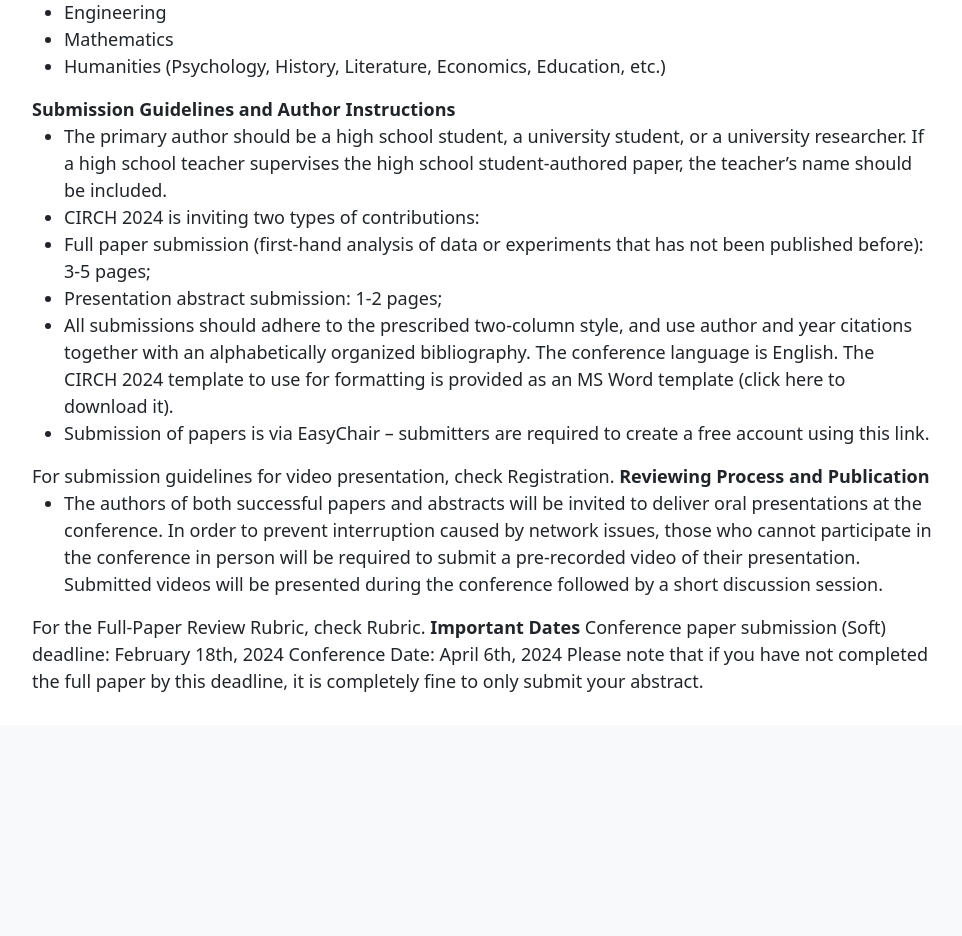
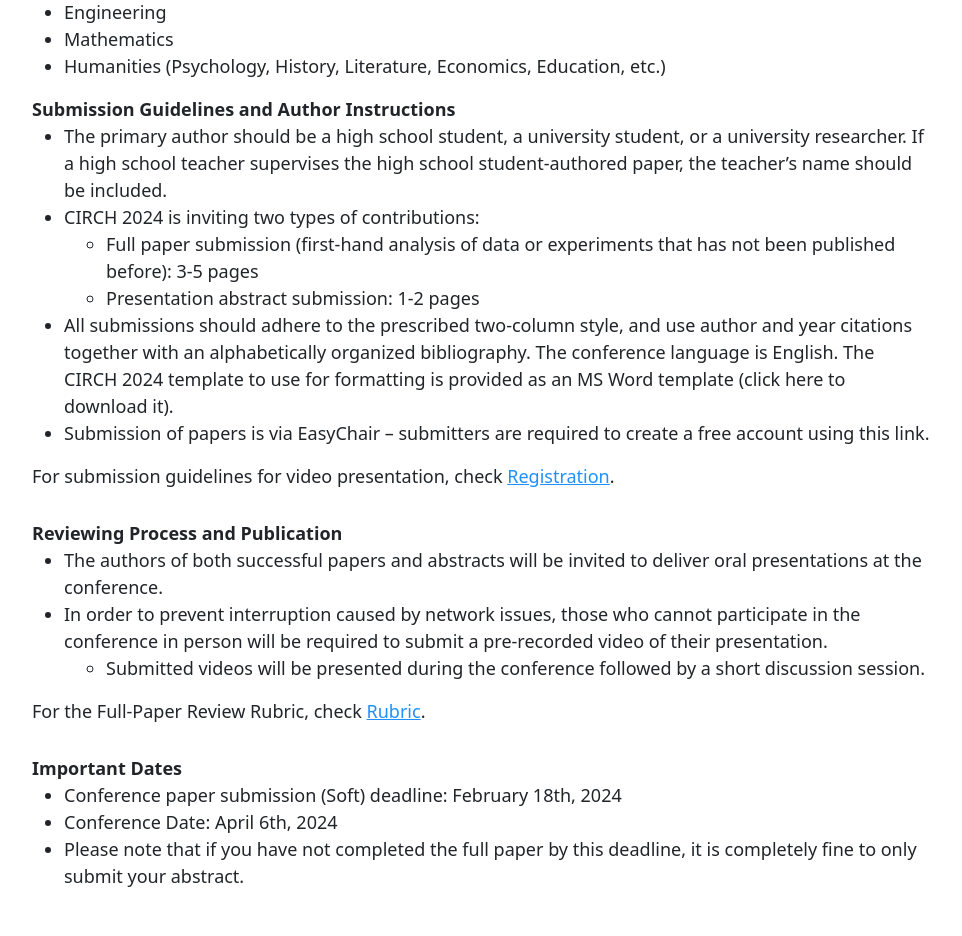
Before and after one commit to MegaThinker173/CIRCH-2024-Website-By-Preston-Badger-Class-of-2025, a Flask app: page /call-for-papers in a window 1280 px wide. Shown: the part 1307-2243 px from the top of the page, without its empty margins (158-1120 px from the left). Before the commit the page ends 1999 px from the top, so only its background shows below. Run offline with Flask 3, Linux system fonts and the light colour scheme.

Commit message:
Updated the "Call for Papers" page to adjust stylistic choices, and included links to the "Registration" and "Rubric" pages of the website in the appropriate text.

```diff
--- a/templates/call_for_papers.html
+++ b/templates/call_for_papers.html
@@ -32,21 +32,32 @@
                     <ul>
                         <li>The primary author should be a high school student, a university student, or a university researcher. If a high school teacher supervises the high school student-authored paper, the teacher’s name should be included.</li>
                         <li>CIRCH 2024 is inviting two types of contributions:</li>
-                            <li>Full paper submission (first-hand analysis of data or experiments that has not been published before): 3-5 pages;</li>
-                            <li>Presentation abstract submission: 1-2 pages;</li>
+                        <ul style="margin-left: 10px">
+                            <li><p style="margin-bottom: 0px">Full paper submission (first-hand analysis of data or experiments that has not been published before): 3-5 pages</p></li>
+                            <li><p style="margin-bottom: 0px">Presentation abstract submission: 1-2 pages</p></li>
+                        </ul>
                         <li>All submissions should adhere to the prescribed two-column style, and use author and year citations together with an alphabetically organized bibliography. The conference language is English. The CIRCH 2024 template to use for formatting is provided as an MS Word template (click here to download it).</li>
                         <li>Submission of papers is via EasyChair – submitters are required to create a free account using this link.</li>
                     </ul>
-                    For submission guidelines for video presentation, check Registration.
+                    For submission guidelines for video presentation, check <a href="/presenter-registration">Registration</a>.
+
+                    <div style="height: 30px"></div>
                     <b>Reviewing Process and Publication</b>
                     <ul>
-                        <li>The authors of both successful papers and abstracts will be invited to deliver oral presentations at the conference. In order to prevent interruption caused by network issues, those who cannot participate in the conference in person will be required to submit a pre-recorded video of their presentation.  Submitted videos will be presented during the conference followed by a short discussion session.</li>
+                        <li>The authors of both successful papers and abstracts will be invited to deliver oral presentations at the conference.</li>
+                        <li>In order to prevent interruption caused by network issues, those who cannot participate in the conference in person will be required to submit a pre-recorded video of their presentation.</li>
+                       <ul style="margin-left: 10px">
+                            <li><p style="margin-bottom: 0px">Submitted videos will be presented during the conference followed by a short discussion session.</p></li>
+                       </ul>
                     </ul>
-                    For the Full-Paper Review Rubric, check Rubric.
+                    For the Full-Paper Review Rubric, check <a href="/rubric">Rubric</a>.
+
+                    <br>
+                    <div style="height: 30px"></div>
                     <b>Important Dates</b>
-                    Conference paper submission (Soft) deadline: February 18th, 2024
-
-                    Conference Date: April 6th, 2024
-
-                    Please note that if you have not completed the full paper by this deadline, it is completely fine to only submit your abstract.
+                    <ul>
+                        <li>Conference paper submission (Soft) deadline: February 18th, 2024</li>
+                        <li>Conference Date: April 6th, 2024</li>
+                        <li>Please note that if you have not completed the full paper by this deadline, it is completely fine to only submit your abstract.</li>
+                    </ul>
 {% endblock %}
```
